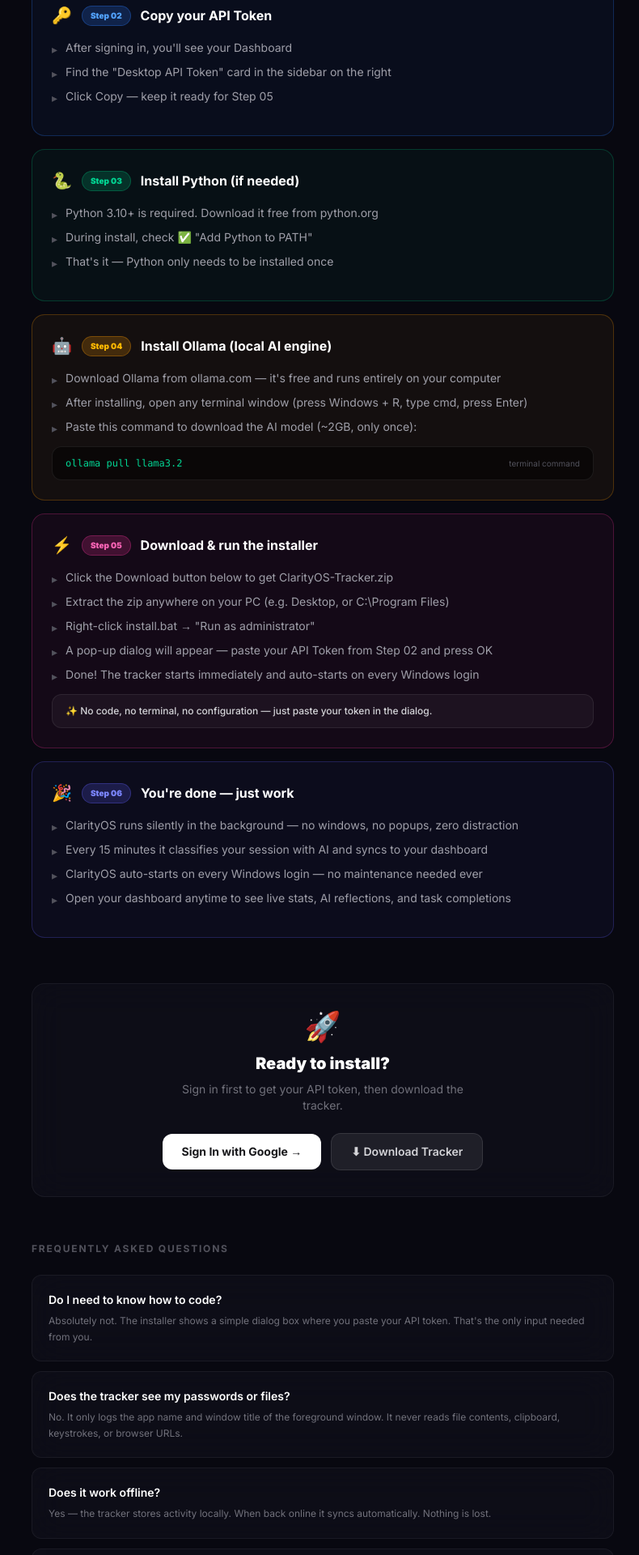
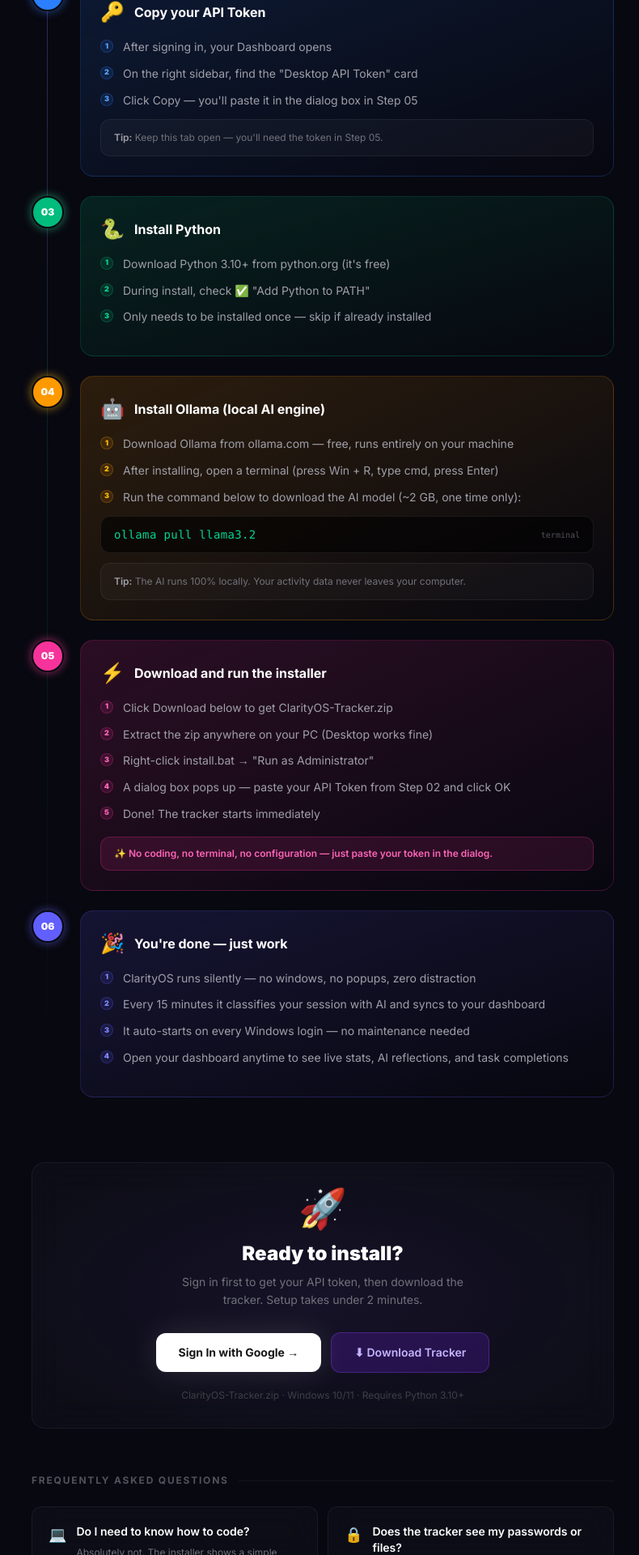
Before and after one commit to AI-git-chatbot/clarityos-web, a Next.js app: page /setup in a window 1280 px wide. Shown: the part 880-2800 px from the top of the page at 81% size, without its empty margins (241-1031 px from the left). Built offline with nearby package versions, Linux system fonts and the light colour scheme; no server answers.

Commit message:
feat(p1-p2): setup page timeline overhaul, glassmorphism audit, download filename ClarityOS-Tracker

```diff
--- a/src/app/api/download/tracker/route.ts
+++ b/src/app/api/download/tracker/route.ts
@@ -15,7 +15,7 @@
             status: 200,
             headers: {
                 "Content-Type": "text/x-python",
-                "Content-Disposition": 'attachment; filename="tracker.py"',
+                "Content-Disposition": 'attachment; filename="ClarityOS-Tracker.py"',
             },
         });
     } catch {
--- a/src/app/setup/page.tsx
+++ b/src/app/setup/page.tsx
@@ -4,7 +4,7 @@
 
 export const metadata = {
     title: "How to Set Up — ClarityOS",
-    description: "Step-by-step guide to install ClarityOS in under 2 minutes. No coding required.",
+    description: "Set up ClarityOS in under 2 minutes. No coding required. Download, run, paste token — done.",
 };
 
 const STEPS = [
@@ -12,228 +12,308 @@
         n: "01",
         icon: "🔐",
         title: "Create your free account",
-        color: "border-violet-500/25 bg-violet-500/5",
-        badge: "bg-violet-500/20 text-violet-400 border-violet-500/30",
+        color: "from-violet-500/15 to-violet-500/0",
+        border: "border-violet-500/20",
+        accent: "text-violet-400",
+        accentBg: "bg-violet-500/12 border-violet-500/25",
+        dot: "bg-violet-500 shadow-[0_0_12px_rgba(139,92,246,0.6)]",
         steps: [
-            "Visit clarityos.kvantumtech.com in your browser",
-            "Click \"Get Started Free\" — sign in with your Google account",
-            "Your personal dashboard is created instantly. No forms, no credit card.",
+            "Go to clarityos.kvantumtech.com in your browser",
+            "Click \"Get Started Free\" and sign in with Google",
+            "Your dashboard is ready instantly — no forms, no credit card",
         ],
+        tip: null,
     },
     {
         n: "02",
         icon: "🔑",
         title: "Copy your API Token",
-        color: "border-blue-500/25 bg-blue-500/5",
-        badge: "bg-blue-500/20 text-blue-400 border-blue-500/30",
+        color: "from-blue-500/15 to-blue-500/0",
+        border: "border-blue-500/20",
+        accent: "text-blue-400",
+        accentBg: "bg-blue-500/12 border-blue-500/25",
+        dot: "bg-blue-500 shadow-[0_0_12px_rgba(59,130,246,0.6)]",
         steps: [
-            "After signing in, you'll see your Dashboard",
-            "Find the \"Desktop API Token\" card in the sidebar on the right",
-            "Click Copy — keep it ready for Step 05",
+            "After signing in, your Dashboard opens",
+            "On the right sidebar, find the \"Desktop API Token\" card",
+            "Click Copy — you'll paste it in the dialog box in Step 05",
         ],
+        tip: "Keep this tab open — you'll need the token in Step 05.",
     },
     {
         n: "03",
         icon: "🐍",
-        title: "Install Python (if needed)",
-        color: "border-emerald-500/25 bg-emerald-500/5",
-        badge: "bg-emerald-500/20 text-emerald-400 border-emerald-500/30",
+        title: "Install Python",
+        color: "from-emerald-500/15 to-emerald-500/0",
+        border: "border-emerald-500/20",
+        accent: "text-emerald-400",
+        accentBg: "bg-emerald-500/12 border-emerald-500/25",
+        dot: "bg-emerald-500 shadow-[0_0_12px_rgba(52,211,153,0.6)]",
         steps: [
-            "Python 3.10+ is required. Download it free from python.org",
+            "Download Python 3.10+ from python.org (it's free)",
             "During install, check ✅ \"Add Python to PATH\"",
-            "That's it — Python only needs to be installed once",
+            "Only needs to be installed once — skip if already installed",
         ],
+        tip: null,
     },
     {
         n: "04",
         icon: "🤖",
         title: "Install Ollama (local AI engine)",
-        color: "border-amber-500/25 bg-amber-500/5",
-        badge: "bg-amber-500/20 text-amber-400 border-amber-500/30",
+        color: "from-amber-500/15 to-amber-500/0",
+        border: "border-amber-500/20",
+        accent: "text-amber-400",
+        accentBg: "bg-amber-500/12 border-amber-500/25",
+        dot: "bg-amber-500 shadow-[0_0_12px_rgba(251,191,36,0.6)]",
         steps: [
-            "Download Ollama from ollama.com — it's free and runs entirely on your computer",
-            "After installing, open any terminal window (press Windows + R, type cmd, press Enter)",
-            "Paste this command to download the AI model (~2GB, only once):",
+            "Download Ollama from ollama.com — free, runs entirely on your machine",
+            "After installing, open a terminal (press Win + R, type cmd, press Enter)",
+            "Run the command below to download the AI model (~2 GB, one time only):",
         ],
         code: "ollama pull llama3.2",
+        tip: "The AI runs 100% locally. Your activity data never leaves your computer.",
     },
     {
         n: "05",
         icon: "⚡",
-        title: "Download & run the installer",
-        color: "border-pink-500/25 bg-pink-500/5",
-        badge: "bg-pink-500/20 text-pink-400 border-pink-500/30",
+        title: "Download and run the installer",
+        color: "from-pink-500/15 to-pink-500/0",
+        border: "border-pink-500/20",
+        accent: "text-pink-400",
+        accentBg: "bg-pink-500/12 border-pink-500/25",
+        dot: "bg-pink-500 shadow-[0_0_12px_rgba(236,72,153,0.6)]",
         steps: [
-            "Click the Download button below to get ClarityOS-Tracker.zip",
-            "Extract the zip anywhere on your PC (e.g. Desktop, or C:\\Program Files)",
-            "Right-click install.bat → \"Run as administrator\"",
-            "A pop-up dialog will appear — paste your API Token from Step 02 and press OK",
-            "Done! The tracker starts immediately and auto-starts on every Windows login",
+            "Click Download below to get ClarityOS-Tracker.zip",
+            "Extract the zip anywhere on your PC (Desktop works fine)",
+            "Right-click install.bat → \"Run as Administrator\"",
+            "A dialog box pops up — paste your API Token from Step 02 and click OK",
+            "Done! The tracker starts immediately",
         ],
-        highlight: "No code, no terminal, no configuration — just paste your token in the dialog.",
+        highlight: "No coding, no terminal, no configuration — just paste your token in the dialog.",
+        tip: null,
     },
     {
         n: "06",
         icon: "🎉",
         title: "You're done — just work",
-        color: "border-indigo-500/25 bg-indigo-500/5",
-        badge: "bg-indigo-500/20 text-indigo-400 border-indigo-500/30",
+        color: "from-indigo-500/15 to-indigo-500/0",
+        border: "border-indigo-500/20",
+        accent: "text-indigo-400",
+        accentBg: "bg-indigo-500/12 border-indigo-500/25",
+        dot: "bg-indigo-500 shadow-[0_0_12px_rgba(99,102,241,0.6)]",
         steps: [
-            "ClarityOS runs silently in the background — no windows, no popups, zero distraction",
+            "ClarityOS runs silently — no windows, no popups, zero distraction",
             "Every 15 minutes it classifies your session with AI and syncs to your dashboard",
-            "ClarityOS auto-starts on every Windows login — no maintenance needed ever",
+            "It auto-starts on every Windows login — no maintenance needed",
             "Open your dashboard anytime to see live stats, AI reflections, and task completions",
         ],
+        tip: null,
     },
 ];
 
 const FAQ = [
     {
         q: "Do I need to know how to code?",
-        a: "Absolutely not. The installer shows a simple dialog box where you paste your API token. That's the only input needed from you.",
+        a: "Absolutely not. The installer shows a simple dialog box where you paste your API token. That's the only input required.",
+        icon: "💻",
     },
     {
         q: "Does the tracker see my passwords or files?",
-        a: "No. It only logs the app name and window title of the foreground window. It never reads file contents, clipboard, keystrokes, or browser URLs.",
+        a: "No. It only logs the foreground app name and window title. It never reads file contents, clipboard, keystrokes, or browser URLs.",
+        icon: "🔒",
     },
     {
         q: "Does it work offline?",
-        a: "Yes — the tracker stores activity locally. When back online it syncs automatically. Nothing is lost.",
+        a: "Yes — the tracker stores activity locally. When back online it syncs automatically. Nothing is ever lost.",
+        icon: "📡",
     },
     {
-        q: "How much CPU/RAM does it use?",
+        q: "How much CPU and RAM does it use?",
         a: "Virtually zero when monitoring. The AI classification runs briefly every 15 minutes and takes a few seconds on any modern PC.",
+        icon: "⚙️",
     },
     {
         q: "Can I stop it whenever I want?",
         a: "Yes — run stop.bat to kill the tracker immediately. You can restart anytime by running run_hidden.vbs.",
+        icon: "🛑",
     },
     {
         q: "How do I update to a newer version?",
         a: "Download the latest tracker zip and run install.bat again in the new folder. Your token and data are preserved.",
+        icon: "🔄",
     },
 ];
 
 export default function SetupPage() {
     return (
         <div className="min-h-screen bg-[#080810] text-white">
-            {/* Background */}
+            {/* Fixed ambient background */}
             <div className="fixed inset-0 -z-10 overflow-hidden pointer-events-none">
-                <div className="absolute top-0 left-1/2 -translate-x-1/2 w-[800px] h-[500px] bg-violet-600/8 rounded-full blur-[180px]" />
+                <div className="absolute top-[-5%] left-1/2 -translate-x-1/2 w-[700px] h-[500px] bg-violet-600/8 rounded-full blur-[160px]" />
+                <div className="absolute top-[40%] right-[-10%] w-[400px] h-[400px] bg-blue-600/5 rounded-full blur-[120px]" />
             </div>
 
             <SiteNav />
 
-            <main className="max-w-3xl mx-auto px-6 pt-16 pb-20">
+            <main className="max-w-3xl mx-auto px-6 pt-16 pb-24">
 
-                {/* Header */}
+                {/* ── Header ── */}
                 <div className="mb-14 animate-in fade-in slide-in-from-bottom-4 duration-500">
                     <div className="inline-flex items-center gap-2 bg-violet-500/10 border border-violet-500/20 text-violet-400 text-xs font-semibold px-3 py-1.5 rounded-full mb-6">
-                        ⚡ Setup Guide
+                        <span className="w-1.5 h-1.5 bg-violet-400 rounded-full animate-pulse" />
+                        Setup Guide · 6 steps · Under 2 minutes
                     </div>
-                    <h1 className="text-4xl sm:text-5xl font-black tracking-tight mb-4 leading-tight">
-                        Up and running
-                        <br />
-                        <span className="bg-gradient-to-r from-violet-400 to-blue-400 bg-clip-text text-transparent">
+                    <h1 className="text-4xl sm:text-5xl font-black tracking-tight mb-5 leading-[1.05]">
+                        Up and running{" "}
+                        <span className="bg-gradient-to-r from-violet-400 via-blue-400 to-emerald-400 bg-clip-text text-transparent">
                             in under 2 minutes.
                         </span>
                     </h1>
-                    <p className="text-zinc-400 text-base leading-relaxed max-w-lg">
-                        No coding required. ClarityOS is a web dashboard + a small background app on your PC. Follow these 6 steps once — then forget about it.
+                    <p className="text-zinc-400 text-base leading-relaxed max-w-xl">
+                        No coding required. ClarityOS is a web dashboard plus a tiny silent app on your PC. Follow the steps below once — then forget about it forever.
                     </p>
                 </div>
 
-                {/* Requirements pill bar */}
-                <div className="glass-card rounded-2xl p-5 border border-white/6 mb-10">
-                    <h2 className="text-[10px] font-bold text-zinc-600 uppercase tracking-[0.15em] mb-4">Requirements</h2>
+                {/* ── Requirements bar ── */}
+                <div className="glass-card rounded-2xl p-5 border border-white/6 mb-10 hover:border-white/10 transition-colors animate-in fade-in slide-in-from-bottom-3 duration-500 delay-100">
+                    <div className="text-[10px] font-bold text-zinc-600 uppercase tracking-[0.15em] mb-4">What you'll need</div>
                     <div className="grid grid-cols-2 sm:grid-cols-4 gap-3">
                         {[
-                            { icon: "🪟", label: "Windows 10 / 11" },
-                            { icon: "🐍", label: "Python 3.10+" },
-                            { icon: "🤖", label: "Ollama (free)" },
-                            { icon: "🌐", label: "Google account" },
+                            { icon: "🪟", label: "Windows 10 / 11", sub: "Required" },
+                            { icon: "🐍", label: "Python 3.10+", sub: "Free at python.org" },
+                            { icon: "🤖", label: "Ollama", sub: "Free at ollama.com" },
+                            { icon: "🌐", label: "Google account", sub: "For sign-in" },
                         ].map(r => (
-                            <div key={r.label} className="bg-white/4 hover:bg-white/6 transition-colors rounded-xl p-4 text-center border border-white/4">
-                                <div className="text-2xl mb-2">{r.icon}</div>
-                                <div className="text-xs text-zinc-300 font-medium">{r.label}</div>
+                            <div key={r.label} className="bg-white/3 hover:bg-white/6 transition-colors rounded-xl p-4 text-center border border-white/5 hover:border-white/10 group">
+                                <div className="text-2xl mb-2 group-hover:scale-110 transition-transform duration-200">{r.icon}</div>
+                                <div className="text-xs text-zinc-200 font-semibold mb-0.5">{r.label}</div>
+                                <div className="text-[10px] text-zinc-600">{r.sub}</div>
                             </div>
                         ))}
                     </div>
                 </div>
 
-                {/* Steps */}
-                <div className="space-y-4 mb-14">
+                {/* ── Steps — timeline layout ── */}
+                <div className="relative space-y-0 mb-14">
+                    {/* Vertical timeline line */}
+                    <div className="absolute left-[19px] top-8 bottom-8 w-px bg-gradient-to-b from-violet-500/40 via-blue-500/20 via-emerald-500/15 to-transparent hidden sm:block" />
+
                     {STEPS.map((step, i) => (
                         <div
                             key={step.n}
-                            className={`rounded-2xl p-6 border ${step.color} animate-in fade-in slide-in-from-bottom-4 duration-500`}
-                            style={{ animationDelay: `${i * 80}ms` }}
+                            className="flex gap-5 pb-4 animate-in fade-in slide-in-from-left-4 duration-500"
+                            style={{ animationDelay: `${i * 70}ms` }}
                         >
+                            {/* Timeline dot */}
+                            <div className="hidden sm:flex flex-col items-center shrink-0">
+                                <div className={`w-10 h-10 rounded-full ${step.dot} flex items-center justify-center text-white font-black text-xs z-10 relative border-2 border-[#080810]`}>
+                                    {step.n}
+                                </div>
+                            </div>
+
+                            {/* Card */}
+                            <div className={`flex-1 rounded-2xl p-6 bg-gradient-to-br ${step.color} border ${step.border} hover:shadow-lg transition-all duration-300 hover:scale-[1.005] mb-2`}>
+                                {/* Step header */}
                                 <div className="flex items-center gap-3 mb-4">
-                                <span className={`text-xl`}>{step.icon}</span>
-                                <span className={`text-[10px] font-black px-2.5 py-1 rounded-full border ${step.badge}`}>
-                                    Step {step.n}
+                                    <span className="text-2xl">{step.icon}</span>
+                                    <div>
+                                        <span className={`text-[10px] font-black uppercase tracking-widest ${step.accent} sm:hidden`}>Step {step.n} · </span>
+                                        <span className="font-bold text-white text-base">{step.title}</span>
+                                    </div>
+                                </div>
+
+                                {/* Sub-steps */}
+                                <ul className="space-y-2.5 mb-3">
+                                    {step.steps.map((s, j) => (
+                                        <li key={j} className="flex items-start gap-3 text-sm text-zinc-400 leading-relaxed">
+                                            <span className={`shrink-0 mt-0.5 w-4 h-4 rounded-full ${step.accentBg} border flex items-center justify-center text-[9px] font-black ${step.accent}`}>
+                                                {j + 1}
                                             </span>
-                                <h3 className="font-bold text-white text-base">{step.title}</h3>
-                            </div>
-                            <ul className="space-y-2 mb-3">
-                                {step.steps.map((s, j) => (
-                                    <li key={j} className="flex items-start gap-2.5 text-sm text-zinc-400">
-                                        <span className="text-zinc-600 mt-0.5 shrink-0">▸</span>
                                             {s}
                                         </li>
                                     ))}
                                 </ul>
+
+                                {/* Code block */}
                                 {step.code && (
-                                <div className="bg-black/50 border border-white/8 rounded-xl px-4 py-3 flex items-center gap-3 mt-3">
-                                    <code className="flex-1 text-xs text-emerald-400 font-mono">{step.code}</code>
-                                    <span className="text-[10px] text-zinc-600 shrink-0">terminal command</span>
+                                    <div className="bg-black/60 border border-white/8 rounded-xl px-4 py-3 flex items-center gap-3 mt-3">
+                                        <code className="flex-1 text-sm text-emerald-400 font-mono tracking-wide">{step.code}</code>
+                                        <span className="text-[10px] text-zinc-600 shrink-0 font-mono">terminal</span>
                                     </div>
                                 )}
+
+                                {/* Highlight pill */}
                                 {step.highlight && (
-                                <div className="mt-3 bg-white/4 border border-white/8 rounded-xl px-4 py-3">
-                                    <p className="text-xs text-zinc-300 font-medium">✨ {step.highlight}</p>
+                                    <div className={`mt-4 ${step.accentBg} border rounded-xl px-4 py-3`}>
+                                        <p className={`text-xs font-semibold ${step.accent}`}>✨ {step.highlight}</p>
                                     </div>
                                 )}
+
+                                {/* Tip */}
+                                {step.tip && (
+                                    <div className="mt-3 bg-white/3 border border-white/6 rounded-xl px-4 py-3">
+                                        <p className="text-xs text-zinc-500 leading-relaxed">
+                                            <span className="text-zinc-400 font-semibold">Tip:</span> {step.tip}
+                                        </p>
+                                    </div>
+                                )}
+                            </div>
                         </div>
                     ))}
                 </div>
 
-                {/* Download CTA */}
-                <div className="glass-card rounded-2xl p-8 border border-violet-500/20 bg-violet-500/4 text-center mb-14">
-                    <div className="text-4xl mb-3">🚀</div>
-                    <h2 className="text-xl font-black text-white mb-2">Ready to install?</h2>
-                    <p className="text-zinc-500 text-sm mb-6 max-w-sm mx-auto">
-                        Sign in first to get your API token, then download the tracker.
+                {/* ── Download CTA ── */}
+                <div className="relative glass-card rounded-2xl p-8 border border-violet-500/20 bg-gradient-to-br from-violet-500/8 to-blue-500/4 text-center mb-14 overflow-hidden animate-in fade-in slide-in-from-bottom-3 duration-500">
+                    <div className="absolute inset-0 -z-10">
+                        <div className="absolute inset-0 bg-[radial-gradient(ellipse_60%_60%_at_50%_50%,rgba(139,92,246,0.08),transparent)]" />
+                    </div>
+                    <div className="text-5xl mb-4">🚀</div>
+                    <h2 className="text-2xl font-black text-white mb-2">Ready to install?</h2>
+                    <p className="text-zinc-500 text-sm mb-7 max-w-sm mx-auto leading-relaxed">
+                        Sign in first to get your API token, then download the tracker. Setup takes under 2 minutes.
                     </p>
                     <div className="flex items-center justify-center gap-3 flex-wrap">
-                        <a
+                        <Link
                             href="/"
-                            className="inline-flex items-center gap-2 bg-white text-zinc-900 font-bold text-sm px-6 py-3 rounded-xl transition-all hover:scale-[1.03] active:scale-[0.98]"
+                            className="inline-flex items-center gap-2 bg-white hover:bg-zinc-100 text-zinc-900 font-bold text-sm px-7 py-3.5 rounded-xl transition-all hover:scale-[1.03] active:scale-[0.98] shadow-[0_0_40px_rgba(255,255,255,0.12)]"
                         >
                             Sign In with Google →
-                        </a>
+                        </Link>
                         <a
                             href="/api/download"
-                            className="inline-flex items-center gap-2 bg-white/8 hover:bg-white/12 text-zinc-300 font-semibold text-sm px-6 py-3 rounded-xl border border-white/10 transition-all"
+                            className="inline-flex items-center gap-2 bg-violet-600/20 hover:bg-violet-600/30 text-violet-300 hover:text-violet-200 font-semibold text-sm px-7 py-3.5 rounded-xl border border-violet-500/30 hover:border-violet-500/50 transition-all"
                         >
                             ⬇ Download Tracker
                         </a>
                     </div>
+                    <p className="text-zinc-700 text-xs mt-5">ClarityOS-Tracker.zip · Windows 10/11 · Requires Python 3.10+</p>
                 </div>
 
-                {/* FAQ */}
-                <div className="mb-8">
-                    <h2 className="text-xs font-bold text-zinc-600 uppercase tracking-[0.15em] mb-6">Frequently Asked Questions</h2>
-                    <div className="space-y-3">
+                {/* ── FAQ ── */}
+                <div>
+                    <div className="flex items-center gap-3 mb-6">
+                        <div className="text-xs font-bold text-zinc-600 uppercase tracking-[0.15em]">Frequently Asked Questions</div>
+                        <div className="flex-1 h-px bg-white/5" />
+                    </div>
+                    <div className="grid grid-cols-1 sm:grid-cols-2 gap-3">
                         {FAQ.map((item, i) => (
-                            <div key={i} className="glass-card rounded-xl p-5 border border-white/5 hover:border-white/10 transition-colors">
+                            <div
+                                key={i}
+                                className="glass-card rounded-xl p-5 border border-white/5 hover:border-white/10 transition-all hover:shadow-md group animate-in fade-in slide-in-from-bottom-2 duration-500"
+                                style={{ animationDelay: `${i * 50}ms` }}
+                            >
+                                <div className="flex items-start gap-3">
+                                    <span className="text-lg shrink-0 group-hover:scale-110 transition-transform duration-200">{item.icon}</span>
+                                    <div>
                                         <h3 className="font-semibold text-sm text-white mb-1.5">{item.q}</h3>
                                         <p className="text-xs text-zinc-500 leading-relaxed">{item.a}</p>
+                                    </div>
+                                </div>
                             </div>
                         ))}
                     </div>
                 </div>
+
             </main>
 
             <SiteFooter />
```
Also changed, not shown: src/app/globals.css (+54 -1 lines). Lines whose indentation alone changed are shown as unchanged.
